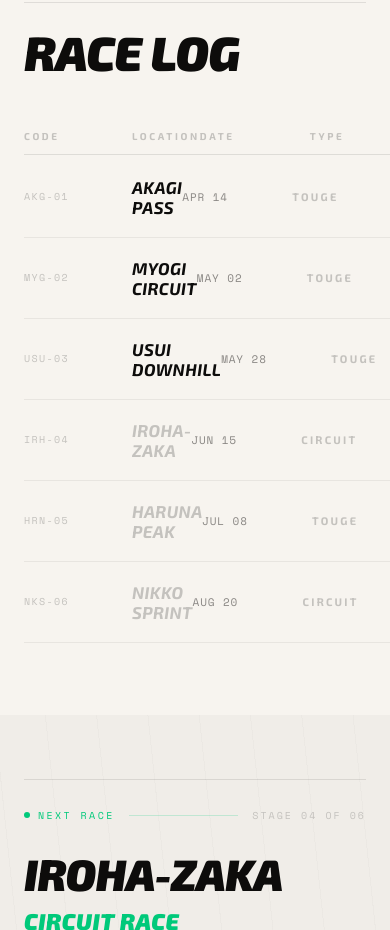
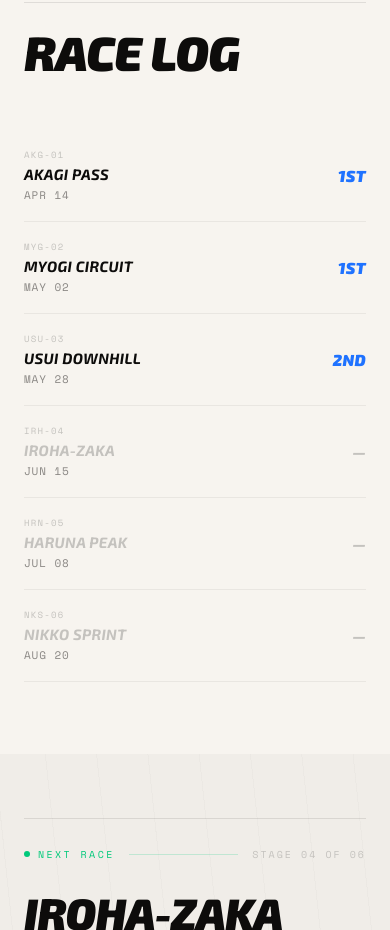
Before and after one commit to BingoTrousers/apex-ghost, a plain HTML site: page index.html in a window 390 px wide. Shown: the part 3960-4890 px from the top of the page. Drawn offline with nearby package versions, Linux system fonts and the light colour scheme.

Commit message:
Replace race log horizontal scroll with card layout on mobile
Co-Authored-By: Claude Sonnet 4.6 <noreply@anthropic.com>

```diff
--- a/index.html
+++ b/index.html
@@ -140,10 +140,25 @@
     .hero-cta-row   { flex-wrap: wrap !important; }
     .hero-stats-row { flex-wrap: wrap !important; }
 
-    /* Race log — full-bleed horizontal scroll */
-    .race-scroll { overflow-x: auto; -webkit-overflow-scrolling: touch; margin: 0 -24px !important; padding: 0 24px !important; }
-    .race-header,
-    .race-row    { min-width: 560px; }
+    /* Race log — card layout (replaces horizontal scroll) */
+    .race-header { display: none !important; }
+    .race-row {
+      display: grid !important;
+      min-width: unset !important;
+      grid-template-columns: 1fr auto !important;
+      row-gap: 4px !important;
+      column-gap: 16px !important;
+      padding: 18px 0 !important;
+      align-items: center !important;
+    }
+    .rc-code   { grid-column: 1 !important; grid-row: 1 !important;
+                 font-size: 9px !important; }
+    .rc-loc    { grid-column: 1 !important; grid-row: 2 !important;
+                 font-size: 15px !important; }
+    .rc-date   { grid-column: 1 !important; grid-row: 3 !important; }
+    .rc-type   { display: none !important; }
+    .rc-status { display: none !important; }
+    .rc-result { grid-column: 2 !important; grid-row: 1 / 4 !important; }
 
     /* Next race */
     .next-race-grid { grid-template-columns: 1fr !important; }
@@ -502,57 +517,57 @@
     </div>
 
     <div class="race-row" style="display: grid; grid-template-columns: 108px 1fr 110px 100px 130px 90px; gap: 0; padding: 20px 0; border-bottom: 1px solid rgba(13,12,11,0.06); align-items: center;">
-      <span style="font-family: 'Space Mono', monospace; font-size: 10px; color: #c4c2be; letter-spacing: 0.14em;">AKG-01</span>
-      <span style="font-family: 'Exo 2', sans-serif; font-size: 17px; font-weight: 700; font-style: italic; color: #0d0c0b; letter-spacing: 0.02em; text-transform: uppercase;">AKAGI PASS</span>
-      <span style="font-family: 'Space Mono', monospace; font-size: 11px; color: #8a8784; letter-spacing: 0.08em;">APR 14</span>
-      <span style="font-family: 'Exo 2', sans-serif; font-size: 11px; font-weight: 700; letter-spacing: 0.2em; color: #c4c2be; text-transform: uppercase;">TOUGE</span>
-      <span style="font-family: 'Exo 2', sans-serif; font-size: 11px; font-weight: 700; letter-spacing: 0.2em; color: #00C97A; text-transform: uppercase;">COMPLETE</span>
-      <span style="font-family: 'Exo 2', sans-serif; font-size: 16px; font-weight: 900; font-style: italic; color: #1F72FF; letter-spacing: 0.02em;">1ST</span>
+      <span class="rc-code"   style="font-family: 'Space Mono', monospace; font-size: 10px; color: #c4c2be; letter-spacing: 0.14em;">AKG-01</span>
+      <span class="rc-loc"    style="font-family: 'Exo 2', sans-serif; font-size: 17px; font-weight: 700; font-style: italic; color: #0d0c0b; letter-spacing: 0.02em; text-transform: uppercase;">AKAGI PASS</span>
+      <span class="rc-date"   style="font-family: 'Space Mono', monospace; font-size: 11px; color: #8a8784; letter-spacing: 0.08em;">APR 14</span>
+      <span class="rc-type"   style="font-family: 'Exo 2', sans-serif; font-size: 11px; font-weight: 700; letter-spacing: 0.2em; color: #c4c2be; text-transform: uppercase;">TOUGE</span>
+      <span class="rc-status" style="font-family: 'Exo 2', sans-serif; font-size: 11px; font-weight: 700; letter-spacing: 0.2em; color: #00C97A; text-transform: uppercase;">COMPLETE</span>
+      <span class="rc-result" style="font-family: 'Exo 2', sans-serif; font-size: 16px; font-weight: 900; font-style: italic; color: #1F72FF; letter-spacing: 0.02em;">1ST</span>
     </div>
 
     <div class="race-row" style="display: grid; grid-template-columns: 108px 1fr 110px 100px 130px 90px; gap: 0; padding: 20px 0; border-bottom: 1px solid rgba(13,12,11,0.06); align-items: center;">
-      <span style="font-family: 'Space Mono', monospace; font-size: 10px; color: #c4c2be; letter-spacing: 0.14em;">MYG-02</span>
-      <span style="font-family: 'Exo 2', sans-serif; font-size: 17px; font-weight: 700; font-style: italic; color: #0d0c0b; letter-spacing: 0.02em; text-transform: uppercase;">MYOGI CIRCUIT</span>
-      <span style="font-family: 'Space Mono', monospace; font-size: 11px; color: #8a8784; letter-spacing: 0.08em;">MAY 02</span>
-      <span style="font-family: 'Exo 2', sans-serif; font-size: 11px; font-weight: 700; letter-spacing: 0.2em; color: #c4c2be; text-transform: uppercase;">TOUGE</span>
-      <span style="font-family: 'Exo 2', sans-serif; font-size: 11px; font-weight: 700; letter-spacing: 0.2em; color: #00C97A; text-transform: uppercase;">COMPLETE</span>
-      <span style="font-family: 'Exo 2', sans-serif; font-size: 16px; font-weight: 900; font-style: italic; color: #1F72FF; letter-spacing: 0.02em;">1ST</span>
+      <span class="rc-code"   style="font-family: 'Space Mono', monospace; font-size: 10px; color: #c4c2be; letter-spacing: 0.14em;">MYG-02</span>
+      <span class="rc-loc"    style="font-family: 'Exo 2', sans-serif; font-size: 17px; font-weight: 700; font-style: italic; color: #0d0c0b; letter-spacing: 0.02em; text-transform: uppercase;">MYOGI CIRCUIT</span>
+      <span class="rc-date"   style="font-family: 'Space Mono', monospace; font-size: 11px; color: #8a8784; letter-spacing: 0.08em;">MAY 02</span>
+      <span class="rc-type"   style="font-family: 'Exo 2', sans-serif; font-size: 11px; font-weight: 700; letter-spacing: 0.2em; color: #c4c2be; text-transform: uppercase;">TOUGE</span>
+      <span class="rc-status" style="font-family: 'Exo 2', sans-serif; font-size: 11px; font-weight: 700; letter-spacing: 0.2em; color: #00C97A; text-transform: uppercase;">COMPLETE</span>
+      <span class="rc-result" style="font-family: 'Exo 2', sans-serif; font-size: 16px; font-weight: 900; font-style: italic; color: #1F72FF; letter-spacing: 0.02em;">1ST</span>
     </div>
 
     <div class="race-row" style="display: grid; grid-template-columns: 108px 1fr 110px 100px 130px 90px; gap: 0; padding: 20px 0; border-bottom: 1px solid rgba(13,12,11,0.06); align-items: center;">
-      <span style="font-family: 'Space Mono', monospace; font-size: 10px; color: #c4c2be; letter-spacing: 0.14em;">USU-03</span>
-      <span style="font-family: 'Exo 2', sans-serif; font-size: 17px; font-weight: 700; font-style: italic; color: #0d0c0b; letter-spacing: 0.02em; text-transform: uppercase;">USUI DOWNHILL</span>
-      <span style="font-family: 'Space Mono', monospace; font-size: 11px; color: #8a8784; letter-spacing: 0.08em;">MAY 28</span>
-      <span style="font-family: 'Exo 2', sans-serif; font-size: 11px; font-weight: 700; letter-spacing: 0.2em; color: #c4c2be; text-transform: uppercase;">TOUGE</span>
-      <span style="font-family: 'Exo 2', sans-serif; font-size: 11px; font-weight: 700; letter-spacing: 0.2em; color: #00C97A; text-transform: uppercase;">COMPLETE</span>
-      <span style="font-family: 'Exo 2', sans-serif; font-size: 16px; font-weight: 900; font-style: italic; color: #1F72FF; letter-spacing: 0.02em;">2ND</span>
+      <span class="rc-code"   style="font-family: 'Space Mono', monospace; font-size: 10px; color: #c4c2be; letter-spacing: 0.14em;">USU-03</span>
+      <span class="rc-loc"    style="font-family: 'Exo 2', sans-serif; font-size: 17px; font-weight: 700; font-style: italic; color: #0d0c0b; letter-spacing: 0.02em; text-transform: uppercase;">USUI DOWNHILL</span>
+      <span class="rc-date"   style="font-family: 'Space Mono', monospace; font-size: 11px; color: #8a8784; letter-spacing: 0.08em;">MAY 28</span>
+      <span class="rc-type"   style="font-family: 'Exo 2', sans-serif; font-size: 11px; font-weight: 700; letter-spacing: 0.2em; color: #c4c2be; text-transform: uppercase;">TOUGE</span>
+      <span class="rc-status" style="font-family: 'Exo 2', sans-serif; font-size: 11px; font-weight: 700; letter-spacing: 0.2em; color: #00C97A; text-transform: uppercase;">COMPLETE</span>
+      <span class="rc-result" style="font-family: 'Exo 2', sans-serif; font-size: 16px; font-weight: 900; font-style: italic; color: #1F72FF; letter-spacing: 0.02em;">2ND</span>
     </div>
 
     <div class="race-row" style="display: grid; grid-template-columns: 108px 1fr 110px 100px 130px 90px; gap: 0; padding: 20px 0; border-bottom: 1px solid rgba(13,12,11,0.06); align-items: center;">
-      <span style="font-family: 'Space Mono', monospace; font-size: 10px; color: #c4c2be; letter-spacing: 0.14em;">IRH-04</span>
-      <span style="font-family: 'Exo 2', sans-serif; font-size: 17px; font-weight: 700; font-style: italic; color: #c4c2be; letter-spacing: 0.02em; text-transform: uppercase;">IROHA-ZAKA</span>
-      <span style="font-family: 'Space Mono', monospace; font-size: 11px; color: #8a8784; letter-spacing: 0.08em;">JUN 15</span>
-      <span style="font-family: 'Exo 2', sans-serif; font-size: 11px; font-weight: 700; letter-spacing: 0.2em; color: #c4c2be; text-transform: uppercase;">CIRCUIT</span>
-      <span style="font-family: 'Exo 2', sans-serif; font-size: 11px; font-weight: 700; letter-spacing: 0.2em; color: #c4c2be; text-transform: uppercase;">UPCOMING</span>
-      <span style="font-family: 'Exo 2', sans-serif; font-size: 16px; font-weight: 900; font-style: italic; color: #c4c2be; letter-spacing: 0.02em;">—</span>
+      <span class="rc-code"   style="font-family: 'Space Mono', monospace; font-size: 10px; color: #c4c2be; letter-spacing: 0.14em;">IRH-04</span>
+      <span class="rc-loc"    style="font-family: 'Exo 2', sans-serif; font-size: 17px; font-weight: 700; font-style: italic; color: #c4c2be; letter-spacing: 0.02em; text-transform: uppercase;">IROHA-ZAKA</span>
+      <span class="rc-date"   style="font-family: 'Space Mono', monospace; font-size: 11px; color: #8a8784; letter-spacing: 0.08em;">JUN 15</span>
+      <span class="rc-type"   style="font-family: 'Exo 2', sans-serif; font-size: 11px; font-weight: 700; letter-spacing: 0.2em; color: #c4c2be; text-transform: uppercase;">CIRCUIT</span>
+      <span class="rc-status" style="font-family: 'Exo 2', sans-serif; font-size: 11px; font-weight: 700; letter-spacing: 0.2em; color: #c4c2be; text-transform: uppercase;">UPCOMING</span>
+      <span class="rc-result" style="font-family: 'Exo 2', sans-serif; font-size: 16px; font-weight: 900; font-style: italic; color: #c4c2be; letter-spacing: 0.02em;">—</span>
     </div>
 
     <div class="race-row" style="display: grid; grid-template-columns: 108px 1fr 110px 100px 130px 90px; gap: 0; padding: 20px 0; border-bottom: 1px solid rgba(13,12,11,0.06); align-items: center;">
-      <span style="font-family: 'Space Mono', monospace; font-size: 10px; color: #c4c2be; letter-spacing: 0.14em;">HRN-05</span>
-      <span style="font-family: 'Exo 2', sans-serif; font-size: 17px; font-weight: 700; font-style: italic; color: #c4c2be; letter-spacing: 0.02em; text-transform: uppercase;">HARUNA PEAK</span>
-      <span style="font-family: 'Space Mono', monospace; font-size: 11px; color: #8a8784; letter-spacing: 0.08em;">JUL 08</span>
-      <span style="font-family: 'Exo 2', sans-serif; font-size: 11px; font-weight: 700; letter-spacing: 0.2em; color: #c4c2be; text-transform: uppercase;">TOUGE</span>
-      <span style="font-family: 'Exo 2', sans-serif; font-size: 11px; font-weight: 700; letter-spacing: 0.2em; color: #c4c2be; text-transform: uppercase;">UPCOMING</span>
-      <span style="font-family: 'Exo 2', sans-serif; font-size: 16px; font-weight: 900; font-style: italic; color: #c4c2be; letter-spacing: 0.02em;">—</span>
+      <span class="rc-code"   style="font-family: 'Space Mono', monospace; font-size: 10px; color: #c4c2be; letter-spacing: 0.14em;">HRN-05</span>
+      <span class="rc-loc"    style="font-family: 'Exo 2', sans-serif; font-size: 17px; font-weight: 700; font-style: italic; color: #c4c2be; letter-spacing: 0.02em; text-transform: uppercase;">HARUNA PEAK</span>
+      <span class="rc-date"   style="font-family: 'Space Mono', monospace; font-size: 11px; color: #8a8784; letter-spacing: 0.08em;">JUL 08</span>
+      <span class="rc-type"   style="font-family: 'Exo 2', sans-serif; font-size: 11px; font-weight: 700; letter-spacing: 0.2em; color: #c4c2be; text-transform: uppercase;">TOUGE</span>
+      <span class="rc-status" style="font-family: 'Exo 2', sans-serif; font-size: 11px; font-weight: 700; letter-spacing: 0.2em; color: #c4c2be; text-transform: uppercase;">UPCOMING</span>
+      <span class="rc-result" style="font-family: 'Exo 2', sans-serif; font-size: 16px; font-weight: 900; font-style: italic; color: #c4c2be; letter-spacing: 0.02em;">—</span>
     </div>
 
     <div class="race-row" style="display: grid; grid-template-columns: 108px 1fr 110px 100px 130px 90px; gap: 0; padding: 20px 0; border-bottom: 1px solid rgba(13,12,11,0.06); align-items: center;">
-      <span style="font-family: 'Space Mono', monospace; font-size: 10px; color: #c4c2be; letter-spacing: 0.14em;">NKS-06</span>
-      <span style="font-family: 'Exo 2', sans-serif; font-size: 17px; font-weight: 700; font-style: italic; color: #c4c2be; letter-spacing: 0.02em; text-transform: uppercase;">NIKKO SPRINT</span>
-      <span style="font-family: 'Space Mono', monospace; font-size: 11px; color: #8a8784; letter-spacing: 0.08em;">AUG 20</span>
-      <span style="font-family: 'Exo 2', sans-serif; font-size: 11px; font-weight: 700; letter-spacing: 0.2em; color: #c4c2be; text-transform: uppercase;">CIRCUIT</span>
-      <span style="font-family: 'Exo 2', sans-serif; font-size: 11px; font-weight: 700; letter-spacing: 0.2em; color: #c4c2be; text-transform: uppercase;">UPCOMING</span>
-      <span style="font-family: 'Exo 2', sans-serif; font-size: 16px; font-weight: 900; font-style: italic; color: #c4c2be; letter-spacing: 0.02em;">—</span>
+      <span class="rc-code"   style="font-family: 'Space Mono', monospace; font-size: 10px; color: #c4c2be; letter-spacing: 0.14em;">NKS-06</span>
+      <span class="rc-loc"    style="font-family: 'Exo 2', sans-serif; font-size: 17px; font-weight: 700; font-style: italic; color: #c4c2be; letter-spacing: 0.02em; text-transform: uppercase;">NIKKO SPRINT</span>
+      <span class="rc-date"   style="font-family: 'Space Mono', monospace; font-size: 11px; color: #8a8784; letter-spacing: 0.08em;">AUG 20</span>
+      <span class="rc-type"   style="font-family: 'Exo 2', sans-serif; font-size: 11px; font-weight: 700; letter-spacing: 0.2em; color: #c4c2be; text-transform: uppercase;">CIRCUIT</span>
+      <span class="rc-status" style="font-family: 'Exo 2', sans-serif; font-size: 11px; font-weight: 700; letter-spacing: 0.2em; color: #c4c2be; text-transform: uppercase;">UPCOMING</span>
+      <span class="rc-result" style="font-family: 'Exo 2', sans-serif; font-size: 16px; font-weight: 900; font-style: italic; color: #c4c2be; letter-spacing: 0.02em;">—</span>
     </div>
   </div>
 </section>
```
